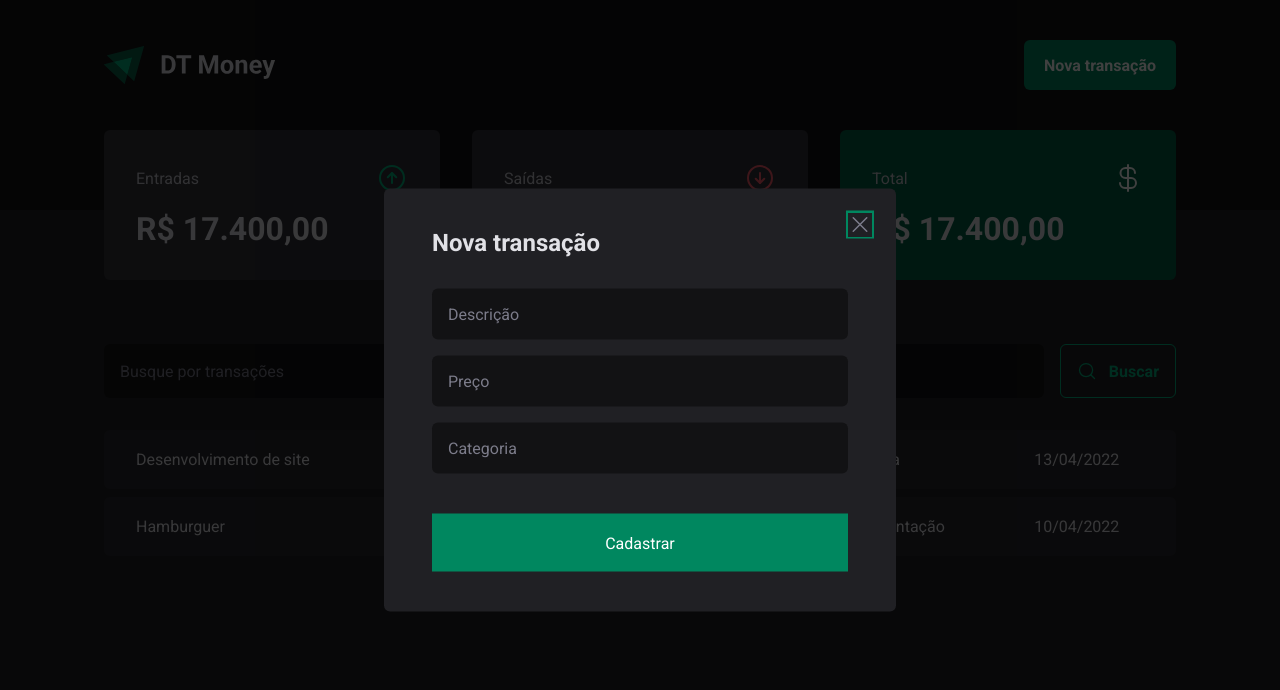
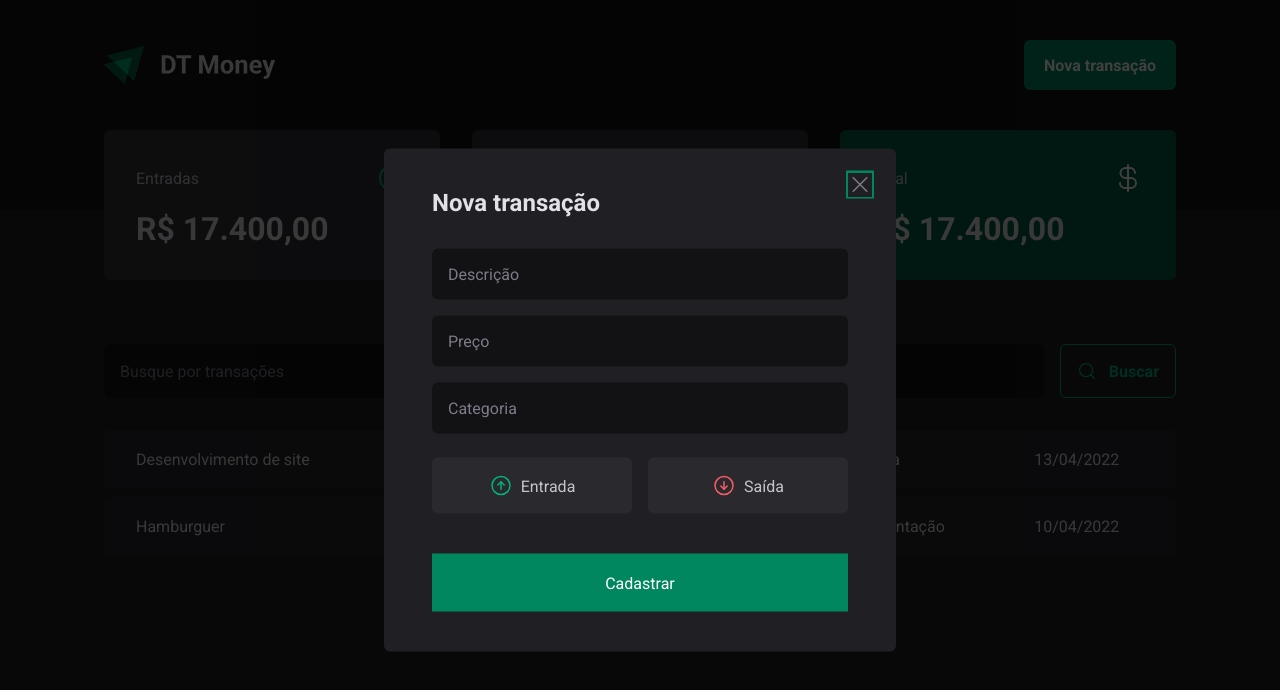
Before and after one commit to benhuur1/ignite-03-dt-money, a React (Vite) app: page / in a window 1280 px wide. Both pictures are taken after a click on the button "Nova transação". Shown: the top 690 px of the page. Built offline with nearby package versions, Linux system fonts and the light colour scheme.

Commit message:
Estrutura visual - Botões de entrada e saída

```diff
--- a/src/components/NewTransactionModal/index.tsx
+++ b/src/components/NewTransactionModal/index.tsx
@@ -1,7 +1,13 @@
 import * as Dialog from '@radix-ui/react-dialog'
 
-import { CloseButton, Content, Overlay } from './styles'
-import { X } from 'phosphor-react'
+import {
+  CloseButton,
+  Content,
+  Overlay,
+  TransactionType,
+  TransactionTypeButton,
+} from './styles'
+import { ArrowCircleDown, ArrowCircleUp, X } from 'phosphor-react'
 
 export function NewTransactionModal() {
   return (
@@ -12,7 +18,7 @@
         <Dialog.Title>Nova transação</Dialog.Title>
 
         <CloseButton>
-          <X  size={24}/>
+          <X size={24} />
         </CloseButton>
 
         <form action="">
@@ -20,6 +26,18 @@
           <input type="number" placeholder="Preço" required />
           <input type="text" placeholder="Categoria" required />
 
+          <TransactionType>
+            <TransactionTypeButton variant='income'>
+              <ArrowCircleUp  size={24} />
+              Entrada
+            </TransactionTypeButton>
+
+            <TransactionTypeButton variant='outcome'>
+              <ArrowCircleDown size={24} />
+              Saída
+            </TransactionTypeButton>
+          </TransactionType>
+
           <button type="submit">Cadastrar</button>
         </form>
       </Content>
--- a/src/components/NewTransactionModal/styles.ts
+++ b/src/components/NewTransactionModal/styles.ts
@@ -64,3 +64,34 @@
   cursor: pointer;
   color: ${(props) => props.theme['gray-500']};
 `
+
+export const TransactionType = styled.div`
+  display: grid;
+  grid-template-columns: repeat(2, 1fr);
+  gap: 1rem;
+  margin-top: 0.5rem;
+`
+
+interface TransactionTypeButtonProps {
+  variant: 'income' | 'outcome'
+}
+
+export const TransactionTypeButton = styled.button<TransactionTypeButtonProps>`
+  background-color: ${(props) => props.theme['gray-700']};
+  padding: 1rem;
+  display: flex;
+  align-items: center;
+  justify-content: center;
+  gap: 0.5rem;
+  border-radius: 6px;
+  cursor: pointer;
+  border: 0;
+  color: ${(props) => props.theme['gray-300']};
+
+  svg {
+    color: ${(props) =>
+      props.variant === 'income'
+        ? props.theme['green-300']
+        : props.theme['red-300']};
+  }
+`
```
